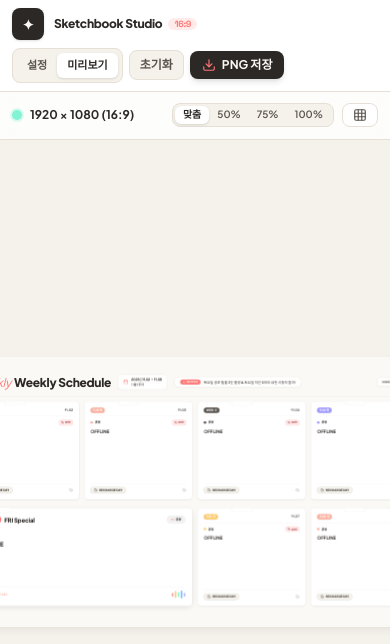
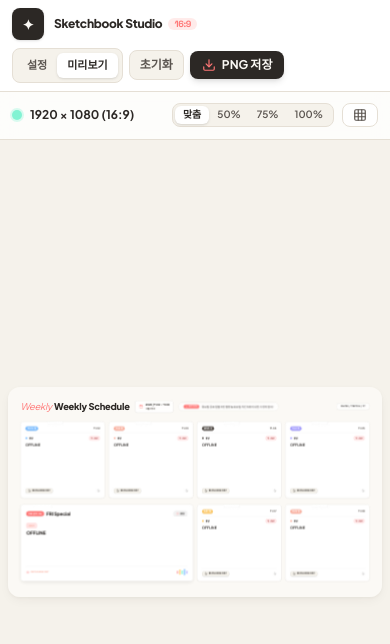
Before and after one commit to luttongi0-eng/sch, a Next.js app: page / in a window 390 px wide. Shown: the top 644 px of the page. Built offline with nearby package versions, Linux system fonts and the light colour scheme.

Commit message:
fix: resolve mobile preview left cropping with dynamic fit scale and auto centering

```diff
--- a/src/app/page.tsx
+++ b/src/app/page.tsx
@@ -116,21 +116,26 @@ export default function Home() {
         return;
       }
 
-      // 'fit' 모드일 때
-      const containerWidth = containerRef.current.clientWidth - 48;
-      const containerHeight = containerRef.current.clientHeight - 48;
+      // 'fit' 모드일 때: 모바일 기기 패딩을 고려하여 여백 계산
+      const isMobile = window.innerWidth < 768;
+      const paddingH = isMobile ? 16 : 48;
+      const paddingV = isMobile ? 16 : 48;
+
+      const containerWidth = Math.max(containerRef.current.clientWidth - paddingH, 100);
+      const containerHeight = Math.max(containerRef.current.clientHeight - paddingV, 100);
 
       const scaleX = containerWidth / 1920;
       const scaleY = containerHeight / 1080;
       const fitScale = Math.min(scaleX, scaleY, 0.95);
 
-      setScale(Math.max(fitScale, 0.25));
+      // 모바일(360px~430px)에서도 온전히 들어갈 수 있도록 최소 스케일 하한 제거 (최소 0.1)
+      setScale(Math.max(fitScale, 0.1));
     };
 
     updateScale();
     window.addEventListener('resize', updateScale);
     return () => window.removeEventListener('resize', updateScale);
-  }, [zoomMode]);
+  }, [zoomMode, mobileViewTab]);
 
   // 1920x1080 원본 고해상도 PNG 다운로드 (DESIGN.md: Crisp Export Bar)
   const handleDownloadPng = async () => {
@@ -309,7 +314,7 @@ export default function Home() {
           {/* 16:9 비율 캔버스 뷰포트 (가운데 정렬) */}
           <div
             ref={containerRef}
-            className="flex-1 overflow-auto flex items-center justify-center p-6 bg-[#F5F2EB]"
+            className="flex-1 overflow-auto flex items-center justify-center p-2 md:p-6 bg-[#F5F2EB]"
           >
             <div
               style={{
@@ -318,7 +323,7 @@ export default function Home() {
                 position: 'relative',
                 flexShrink: 0,
               }}
-              className="transition-all duration-150 paper-shadow rounded-2xl overflow-hidden"
+              className="transition-all duration-150 paper-shadow rounded-xl md:rounded-2xl overflow-hidden mx-auto"
             >
               <div
                 style={{
```
